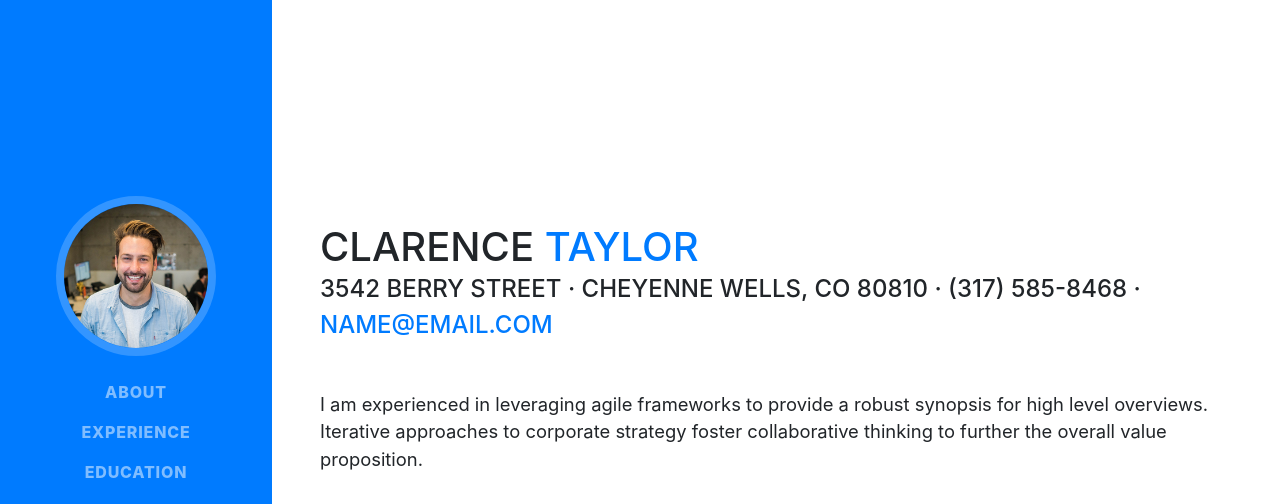
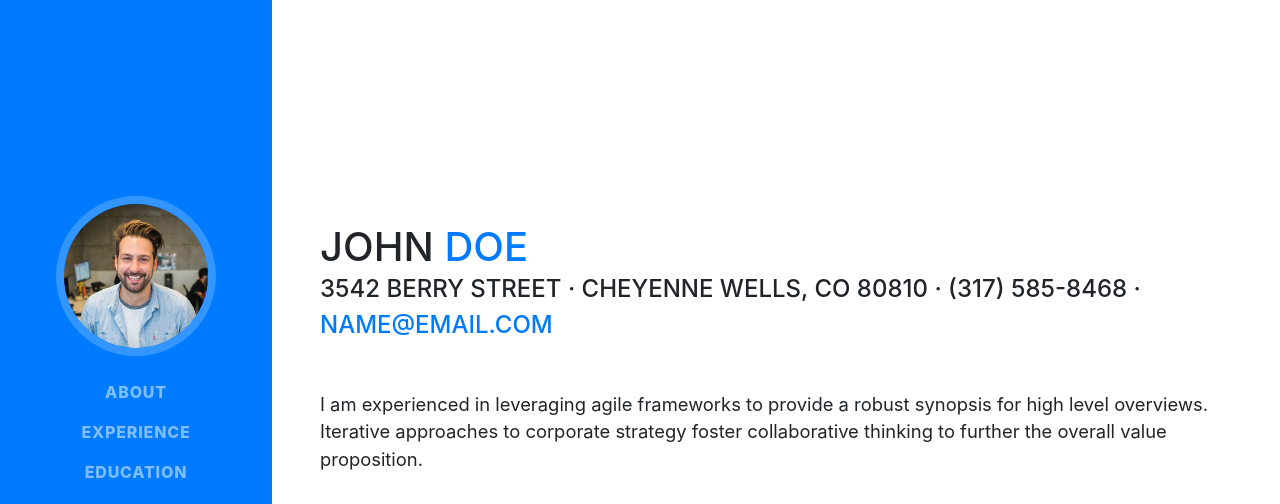
Before and after one commit to montebello64/o7t-homepage, a website with bundled scripts: page index.html in a window 1280 px wide. Shown: the top 504 px of the page. Built offline with nearby package versions, Linux system fonts and the light colour scheme; a web font is replaced by a local one.

Commit message:
Update index.html

```diff
--- a/index.html
+++ b/index.html
@@ -63,8 +63,8 @@
 
       <section class="resume-section p-3 p-lg-5 d-flex d-column" id="about">
         <div class="my-auto">
-          <h1 class="mb-0">Clarence
-            <span class="text-primary">Taylor</span>
+          <h1 class="mb-0">John
+            <span class="text-primary">Doe</span>
           </h1>
           <div class="subheading mb-5">3542 Berry Street · Cheyenne Wells, CO 80810 · (317) 585-8468 ·
             <a href="mailto:name@email.com">name@email.com</a>
```
